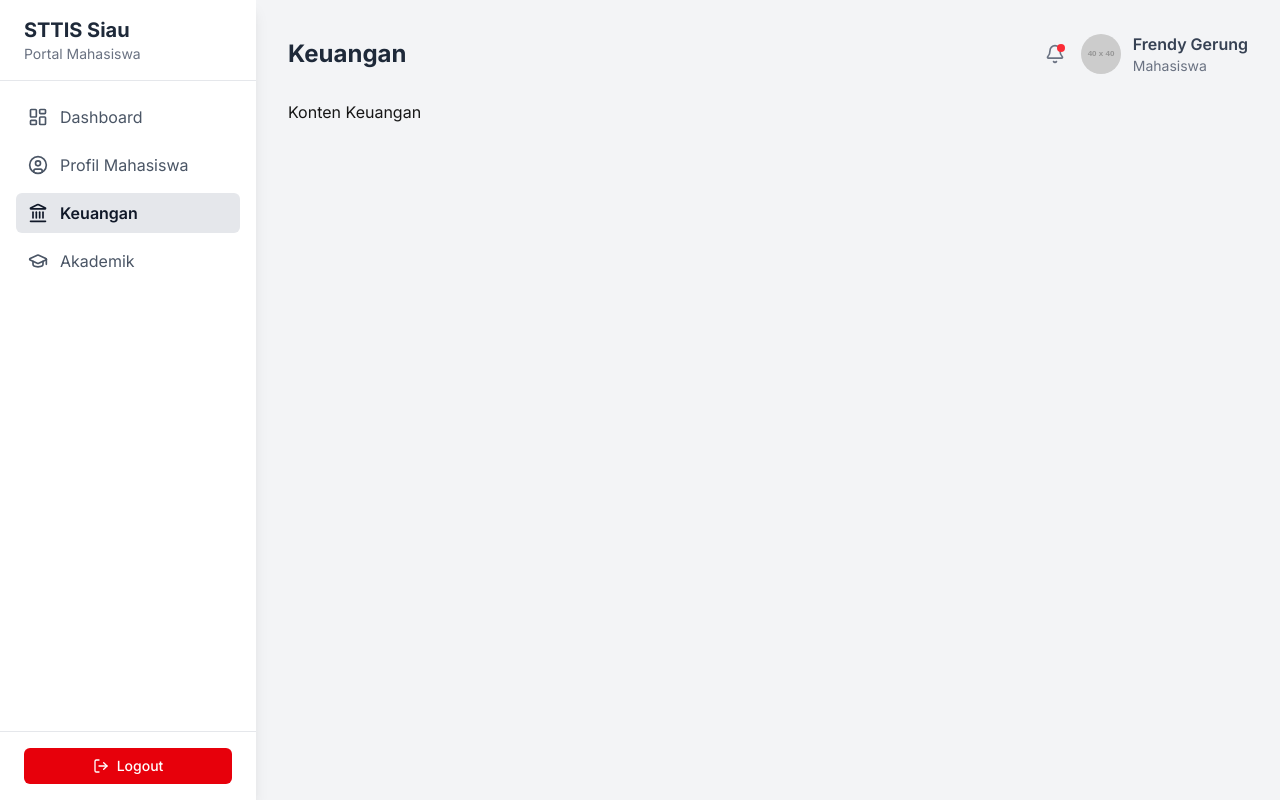
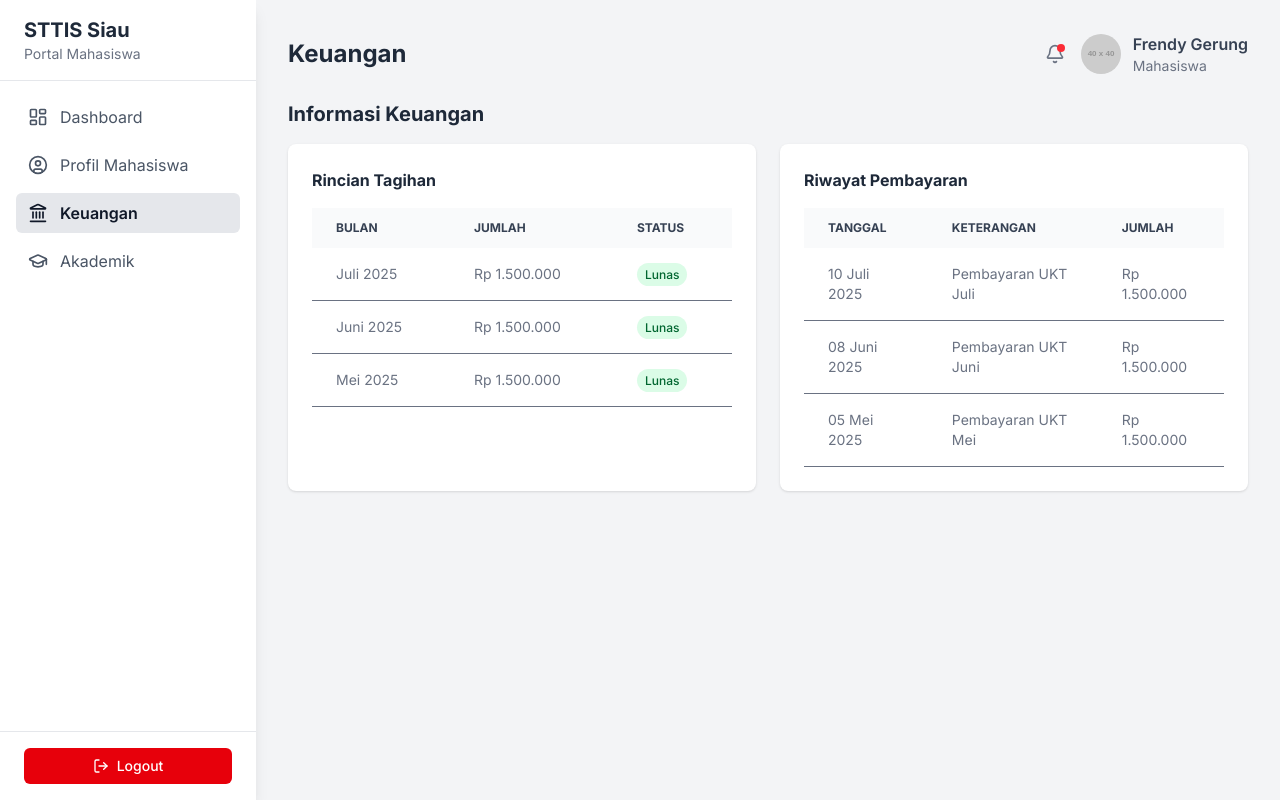
Before and after one commit to Greenson22/siau-app, a Next.js app: page / in a window 1280 px wide. Both pictures are taken after a click on the link "Keuangan". Built offline with nearby package versions, Linux system fonts and the light colour scheme.

Commit message:
refactor: menambahkan FinanceView dan AcademicView dan memperbaruhi DashboardLayout

```diff
--- a/src/components/fragments/AcademicView/index.tsx
+++ b/src/components/fragments/AcademicView/index.tsx
@@ -0,0 +1,90 @@
+'use client';
+
+import Card from '@/components/elements/Card';
+import React, { useState } from 'react';
+
+type AcademicTab = 'krs' | 'khs' | 'transkrip' | 'jadwal';
+
+const AcademicView = () => {
+  const [activeTab, setActiveTab] = useState<AcademicTab>('krs');
+
+  const tabs: { id: AcademicTab, label: string }[] = [
+    { id: 'krs', label: 'KRS' },
+    { id: 'khs', label: 'KHS' },
+    { id: 'transkrip', label: 'Transkrip Nilai' },
+    { id: 'jadwal', label: 'Jadwal Kuliah' },
+  ];
+
+  const renderContent = () => {
+    switch (activeTab) {
+      case 'krs':
+        return (
+          <>
+            <h4 className="font-bold text-lg mb-4 text-gray-800">Kartu Rencana Studi - Semester Ganjil 2025/2026</h4>
+            <p className="text-sm mb-4 text-gray-500">Status: <span className="font-semibold text-green-600">Disetujui oleh Dosen PA</span></p>
+            <table className="w-full text-sm text-left text-gray-500">
+              <thead className="text-xs text-gray-700 uppercase bg-gray-50">
+                <tr><th className="px-6 py-3">Kode MK</th><th className="px-6 py-3">Mata Kuliah</th><th className="px-6 py-3">SKS</th></tr>
+              </thead>
+              <tbody>
+                <tr className="bg-white border-b"><td className="px-6 py-4">TEO501</td><td className="px-6 py-4">Teologi Sistematika III</td><td className="px-6 py-4">3</td></tr>
+                <tr className="bg-white border-b"><td className="px-6 py-4">PAK503</td><td className="px-6 py-4">Hermeneutik II</td><td className="px-6 py-4">3</td></tr>
+                <tr className="bg-white border-b"><td className="px-6 py-4">BIB505</td><td className="px-6 py-4">Bahasa Yunani II</td><td className="px-6 py-4">2</td></tr>
+              </tbody>
+            </table>
+          </>
+        );
+      case 'khs':
+        return (
+          <>
+            <h4 className="font-bold text-lg mb-4 text-gray-800">Kartu Hasil Studi - Semester Genap 2024/2025</h4>
+            <p className="text-sm mb-4 text-gray-500">IPS: <span className="font-semibold text-gray-800">3.80</span> | SKS: <span className="font-semibold text-gray-800">21</span></p>
+            <table className="w-full text-sm text-left text-gray-500">
+              <thead className="text-xs text-gray-700 uppercase bg-gray-50">
+                <tr><th className="px-6 py-3">Mata Kuliah</th><th className="px-6 py-3">SKS</th><th className="px-6 py-3">Nilai Huruf</th><th className="px-6 py-3">Nilai Angka</th></tr>
+              </thead>
+              <tbody>
+                <tr className="bg-white border-b"><td className="px-6 py-4">Teologi Sistematika II</td><td className="px-6 py-4">3</td><td className="px-6 py-4">A</td><td className="px-6 py-4">4.00</td></tr>
+                <tr className="bg-white border-b"><td className="px-6 py-4">Hermeneutik I</td><td className="px-6 py-4">3</td><td className="px-6 py-4">A-</td><td className="px-6 py-4">3.70</td></tr>
+                <tr className="bg-white border-b"><td className="px-6 py-4">Bahasa Yunani I</td><td className="px-6 py-4">2</td><td className="px-6 py-4">A</td><td className="px-6 py-4">4.00</td></tr>
+              </tbody>
+            </table>
+          </>
+        );
+      case 'transkrip':
+        return <p className="text-gray-600">Fitur Transkrip Nilai sedang dalam pengembangan.</p>;
+      case 'jadwal':
+        return <p className="text-gray-600">Fitur Jadwal Kuliah sedang dalam pengembangan.</p>;
+      default:
+        return null;
+    }
+  };
+
+  return (
+    <Card>
+      <h3 className="text-xl font-bold mb-4 text-gray-800">Informasi Akademik</h3>
+      <div className="border-b border-gray-200">
+        <nav className="-mb-px flex space-x-8" aria-label="Tabs">
+          {tabs.map((tab) => (
+            <button
+              key={tab.id}
+              onClick={() => setActiveTab(tab.id)}
+              className={`whitespace-nowrap py-4 px-1 border-b-2 font-medium text-sm ${
+                activeTab === tab.id
+                  ? 'border-indigo-500 text-indigo-600'
+                  : 'border-transparent text-gray-500 hover:text-gray-700 hover:border-gray-300'
+              }`}
+            >
+              {tab.label}
+            </button>
+          ))}
+        </nav>
+      </div>
+      <div className="mt-6">
+        {renderContent()}
+      </div>
+    </Card>
+  );
+};
+
+export default AcademicView;
--- a/src/components/fragments/FinanceView/index.tsx
+++ b/src/components/fragments/FinanceView/index.tsx
@@ -0,0 +1,83 @@
+import Card from '@/components/elements/Card';
+import React from 'react';
+
+const FinanceView = () => {
+  return (
+    <>
+      <h3 className="text-xl font-bold mb-4 text-gray-800">Informasi Keuangan</h3>
+      <div className="grid md:grid-cols-2 gap-6">
+        <Card>
+          <h4 className="font-bold mb-4 text-gray-800">Rincian Tagihan</h4>
+          <div className="overflow-x-auto">
+            <table className="w-full text-sm text-left text-gray-500">
+              <thead className="text-xs text-gray-700 uppercase bg-gray-50">
+                <tr>
+                  <th scope="col" className="px-6 py-3">Bulan</th>
+                  <th scope="col" className="px-6 py-3">Jumlah</th>
+                  <th scope="col" className="px-6 py-3">Status</th>
+                </tr>
+              </thead>
+              <tbody>
+                <tr className="bg-white border-b">
+                  <td className="px-6 py-4">Juli 2025</td>
+                  <td className="px-6 py-4">Rp 1.500.000</td>
+                  <td className="px-6 py-4">
+                    <span className="px-2 py-1 bg-green-100 text-green-800 rounded-full text-xs font-medium">Lunas</span>
+                  </td>
+                </tr>
+                <tr className="bg-white border-b">
+                  <td className="px-6 py-4">Juni 2025</td>
+                  <td className="px-6 py-4">Rp 1.500.000</td>
+                  <td className="px-6 py-4">
+                    <span className="px-2 py-1 bg-green-100 text-green-800 rounded-full text-xs font-medium">Lunas</span>
+                  </td>
+                </tr>
+                <tr className="bg-white border-b">
+                  <td className="px-6 py-4">Mei 2025</td>
+                  <td className="px-6 py-4">Rp 1.500.000</td>
+                  <td className="px-6 py-4">
+                    <span className="px-2 py-1 bg-green-100 text-green-800 rounded-full text-xs font-medium">Lunas</span>
+                  </td>
+                </tr>
+              </tbody>
+            </table>
+          </div>
+        </Card>
+
+        <Card>
+          <h4 className="font-bold mb-4 text-gray-800">Riwayat Pembayaran</h4>
+           <div className="overflow-x-auto">
+            <table className="w-full text-sm text-left text-gray-500">
+              <thead className="text-xs text-gray-700 uppercase bg-gray-50">
+                <tr>
+                  <th scope="col" className="px-6 py-3">Tanggal</th>
+                  <th scope="col" className="px-6 py-3">Keterangan</th>
+                  <th scope="col" className="px-6 py-3">Jumlah</th>
+                </tr>
+              </thead>
+              <tbody>
+                <tr className="bg-white border-b">
+                  <td className="px-6 py-4">10 Juli 2025</td>
+                  <td className="px-6 py-4">Pembayaran UKT Juli</td>
+                  <td className="px-6 py-4">Rp 1.500.000</td>
+                </tr>
+                <tr className="bg-white border-b">
+                  <td className="px-6 py-4">08 Juni 2025</td>
+                  <td className="px-6 py-4">Pembayaran UKT Juni</td>
+                  <td className="px-6 py-4">Rp 1.500.000</td>
+                </tr>
+                <tr className="bg-white border-b">
+                  <td className="px-6 py-4">05 Mei 2025</td>
+                  <td className="px-6 py-4">Pembayaran UKT Mei</td>
+                  <td className="px-6 py-4">Rp 1.500.000</td>
+                </tr>
+              </tbody>
+            </table>
+          </div>
+        </Card>
+      </div>
+    </>
+  );
+};
+
+export default FinanceView;
--- a/src/components/layouts/DashboardLayout.tsx
+++ b/src/components/layouts/DashboardLayout.tsx
@@ -4,16 +4,15 @@ import Sidebar from '@/components/fragments/Sidebar';
 import Header from '@/components/fragments/Header';
 import DashboardView from '@/components/fragments/DashboardView';
 import ProfileView from '@/components/fragments/ProfileView';
-// Import FinanceView and AcademicView similarly
-// import FinanceView from '@/components/fragments/FinanceView';
-// import AcademicView from '@/components/fragments/AcademicView';
+import FinanceView from '@/components/fragments/FinanceView'; // <-- IMPORT BARU
+import AcademicView from '@/components/fragments/AcademicView'; // <-- IMPORT BARU
 import { navLinks, NavLinkId } from '@/lib/data';
 
 const views: { [key in NavLinkId]: React.ComponentType } = {
   dashboard: DashboardView,
   profil: ProfileView,
-  keuangan: () => <div>Konten Keuangan</div>, // Ganti dengan komponen asli
-  akademik: () => <div>Konten Akademik</div>,   // Ganti dengan komponen asli
+  keuangan: FinanceView, // <-- GANTI DENGAN KOMPONEN
+  akademik: AcademicView,   // <-- GANTI DENGAN KOMPONEN
 };
 
 const DashboardLayout = () => {
```
